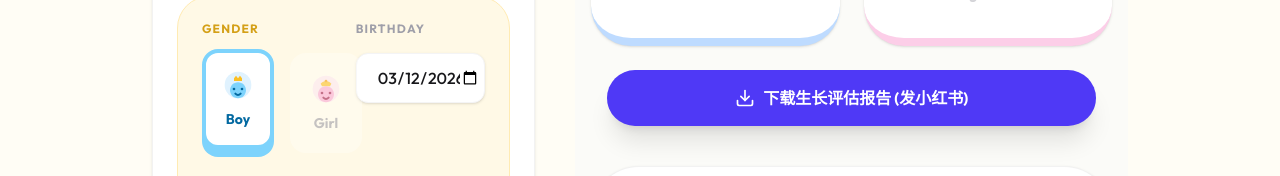
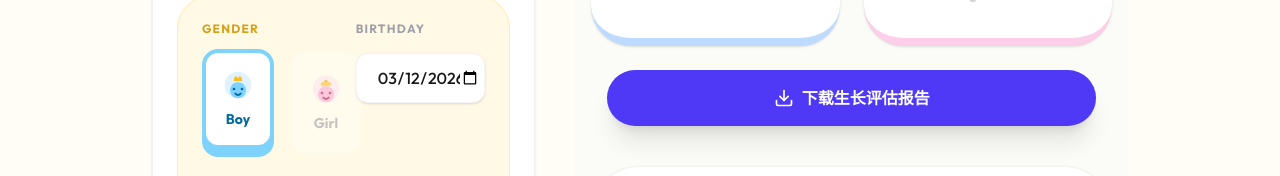
Before and after one commit to guyue2100/MyGrowthDashboard, a React (Vite) app: page / in a window 1280 px wide. Shown: the part 149-325 px from the top of the page. Built offline with nearby package versions, Linux system fonts and the light colour scheme.

Commit message:
Update SaveReportButton.tsx

```diff
--- a/src/components/SaveReportButton.tsx
+++ b/src/components/SaveReportButton.tsx
@@ -64,7 +64,7 @@ export const SaveReportButton = ({ targetId }: { targetId: string }) => {
       className="w-full flex items-center justify-center gap-2 px-8 py-4 bg-indigo-600 text-white rounded-[2rem] font-bold shadow-xl hover:bg-indigo-700 active:scale-95 transition-all disabled:opacity-50"
     >
       {isGenerating ? <Loader2 className="animate-spin w-5 h-5" /> : <Download className="w-5 h-5" />}
-      {isGenerating ? '正在生成精美报告...' : '下载生长评估报告 (发小红书)'}
+      {isGenerating ? '正在生成精美报告...' : '下载生长评估报告'}
     </button>
   );
 };
```
